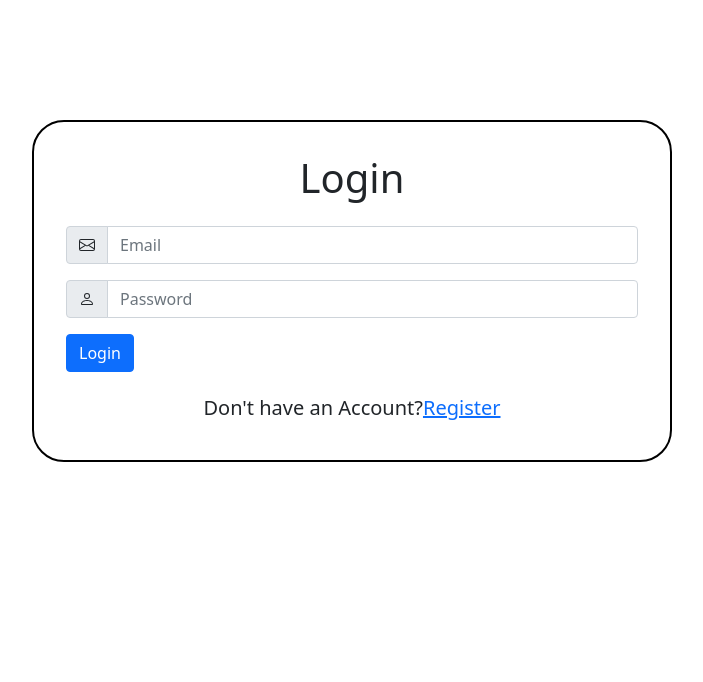
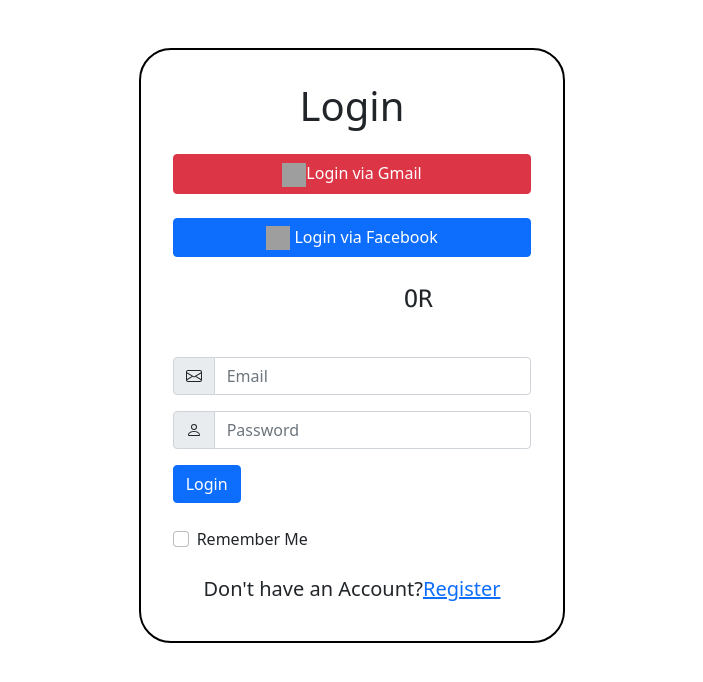
Before and after one commit to Anvita0305/Login-signin-logout-system-using-php-and-mysql, a PHP site: page /login.php in a window 1280 px wide. Shown: the top 682 px of the page, without its empty margins (288-991 px from the left). Run offline with PHP 8.4, Linux system fonts and the light colour scheme; grey boxes are pictures that could not be loaded.

Commit message:
Add files via upload

```diff
--- a/login-signup.php/home.php
+++ b/login-signup.php/home.php
@@ -1,3 +1,4 @@
+
 <?php
 
 echo "Welcome!";
--- a/login-signup.php/login.php
+++ b/login-signup.php/login.php
@@ -20,11 +20,19 @@
 </head>
 
 <body>
-    <br><br><br><br><br>
-    <div class="container col-6">
+
+   <br><br>
+    <div class="container col-4" id="loginform">
         <h1 class="title">Login</h1>
         <form action="" method="POST">
-            <!--  html entity not working chk!! -->
+            <button type="button" class="btn btn-danger" style="width:100%;"><img src="gmail.png" href="image"
+                    style="height:1.5rem;width:1.5rem;">Login via Gmail</button>
+            <br><br>
+            <button type="button" class="btn btn-primary" style="width:100%;"><img src="facebook.png" href="image"
+                    style="height:1.5rem;width:1.5rem;"> Login via Facebook</button>
+            <br><br>
+            <pre style="font-size: 1.5rem;">                OR</pre>
+            <br>
             <div class="input-group mb-3">
                 <span class="input-group-text" id="basic-addon1"><svg xmlns="http://www.w3.org/2000/svg" width="16"
                         height="16" fill="currentColor" class="bi bi-envelope" viewBox="0 0 16 16">
@@ -32,7 +40,7 @@
                             d="M0 4a2 2 0 0 1 2-2h12a2 2 0 0 1 2 2v8a2 2 0 0 1-2 2H2a2 2 0 0 1-2-2V4Zm2-1a1 1 0 0 0-1 1v.217l7 4.2 7-4.2V4a1 1 0 0 0-1-1H2Zm13 2.383-4.708 2.825L15 11.105V5.383Zm-.034 6.876-5.64-3.471L8 9.583l-1.326-.795-5.64 3.47A1 1 0 0 0 2 13h12a1 1 0 0 0 .966-.741ZM1 11.105l4.708-2.897L1 5.383v5.722Z" />
                     </svg></span>
                 <input type="text" class="form-control" placeholder="Email" aria-label="Username"
-                    aria-describedby="basic-addon1" name="email">
+                    aria-describedby="basic-addon1" name="email" value="<?php if(isset($_COOKIE['emailcookie'])){ echo $_COOKIE['emailcookie'];}?>">
             </div>
             <div class="input-group mb-3">
                 <span class="input-group-text" id="basic-addon1"><svg xmlns="http://www.w3.org/2000/svg" width="16"
@@ -41,14 +49,18 @@
                             d="M8 8a3 3 0 1 0 0-6 3 3 0 0 0 0 6zm2-3a2 2 0 1 1-4 0 2 2 0 0 1 4 0zm4 8c0 1-1 1-1 1H3s-1 0-1-1 1-4 6-4 6 3 6 4zm-1-.004c-.001-.246-.154-.986-.832-1.664C11.516 10.68 10.289 10 8 10c-2.29 0-3.516.68-4.168 1.332-.678.678-.83 1.418-.832 1.664h10z" />
                     </svg></span>
                 <input type="password" class="form-control" placeholder="Password" aria-label="Username"
-                    aria-describedby="passwordHelpBlock" name="password">
+                    aria-describedby="passwordHelpBlock" name="password" value="<?php if(isset($_COOKIE['passwordcookie'])){ echo $_COOKIE['passwordcookie'];}?>">
             </div>
             <button type="submit" class="btn btn-primary" name="submit">Login</button>
+            <br><br>
+            <div class="form-check form-check-inline">
+                <input class="form-check-input" type="checkbox" id="inlineCheckbox1" value="option1" name="rememberMe">
+                <label class="form-check-label" for="inlineCheckbox1">Remember Me</label>
+            </div>
             <br><br>
             <h5 style="text-align: center;">Don't have an Account?<a href="register.php">Register</a></h5>
         </form>
     </div>
-
     <?php
 
 include "dbcon.php";
@@ -58,7 +70,7 @@
     $Email=mysqli_real_escape_string($con,$_POST['email']);
     $Password=mysqli_real_escape_string($con,$_POST['password']);
 
-    $emailsearch="select * from registeration where Email='$Email'";
+    $emailsearch="select * from registration where Email='$Email'";
     $query=mysqli_query($con,$emailsearch);
     $email_count=mysqli_num_rows($query);
 
@@ -70,6 +82,19 @@
 
         if($pass_check)
         {
+            if(isset($_POST['rememberMe']))
+            {
+                setcookie('emailcookie',$Email,time()+86400);
+                setcookie('passwordcookie',$Password,time()+86400);
+                ?>
+                <script>
+                alert("Login Successful! Redirecting...");
+                </script>
+                <?php
+                header(location:"home.php");
+            }
+            else
+            {
                 ?>
                 <script>
                 alert("Login Successful! Redirecting...");
@@ -77,11 +102,13 @@
                 </script>
                 <?php
             }
+
+        }
         else
         {
             ?>
             <script>
-                alert("Login Failed! Try Again");
+            alert("Incorrect Password");
             </script>
             <?php
         }
@@ -105,10 +132,11 @@
 
 
 
-
+    <script src="script.js"></script>
     <script src="https://cdn.jsdelivr.net/npm/bootstrap@5.0.2/dist/js/bootstrap.bundle.min.js"
         integrity="sha384-MrcW6ZMFYlzcLA8Nl+NtUVF0sA7MsXsP1UyJoMp4YLEuNSfAP+JcXn/tWtIaxVXM" crossorigin="anonymous">
     </script>
+
 </body>
 
 </html>
--- a/login-signup.php/register.php
+++ b/login-signup.php/register.php
@@ -21,7 +21,7 @@
 
 <body>
     <br><br><br><br><br>
-    <div class="container col-6">
+    <div class="container col-4">
         <h1 class="title">Register</h1>
         <form action="" method="POST">
             <div class="input-group mb-3">
@@ -90,7 +90,7 @@
 $pass=password_hash($Password,PASSWORD_BCRYPT);
 $check=password_hash($Confirmpassword,PASSWORD_BCRYPT);
 
-$emailquery="select * from registeration where Email='$Email'";
+$emailquery="select * from registration where Email='$Email'";
 $query=mysqli_query($con,$emailquery);
 $email_count=mysqli_num_rows($query);
 
@@ -106,7 +106,7 @@
 {
     if($Password===$Confirmpassword)
     {
-        $insertquery="INSERT INTO `registeration`( `Name`, `Email`, `Mobnumber`, `Password`, `Confirmpassword`) VALUES ('$Name','$Email','$Mobnumber','$pass','$check') ";
+        $insertquery="INSERT INTO `registration`( `Name`, `Email`, `Mobnumber`, `Password`, `Confirmpassword`) VALUES ('$Name','$Email','$Mobnumber','$pass','$check') ";
         $iquery=mysqli_query($con,$insertquery);
         if($iquery)
         {
```
Lines whose indentation alone changed are shown as unchanged.
